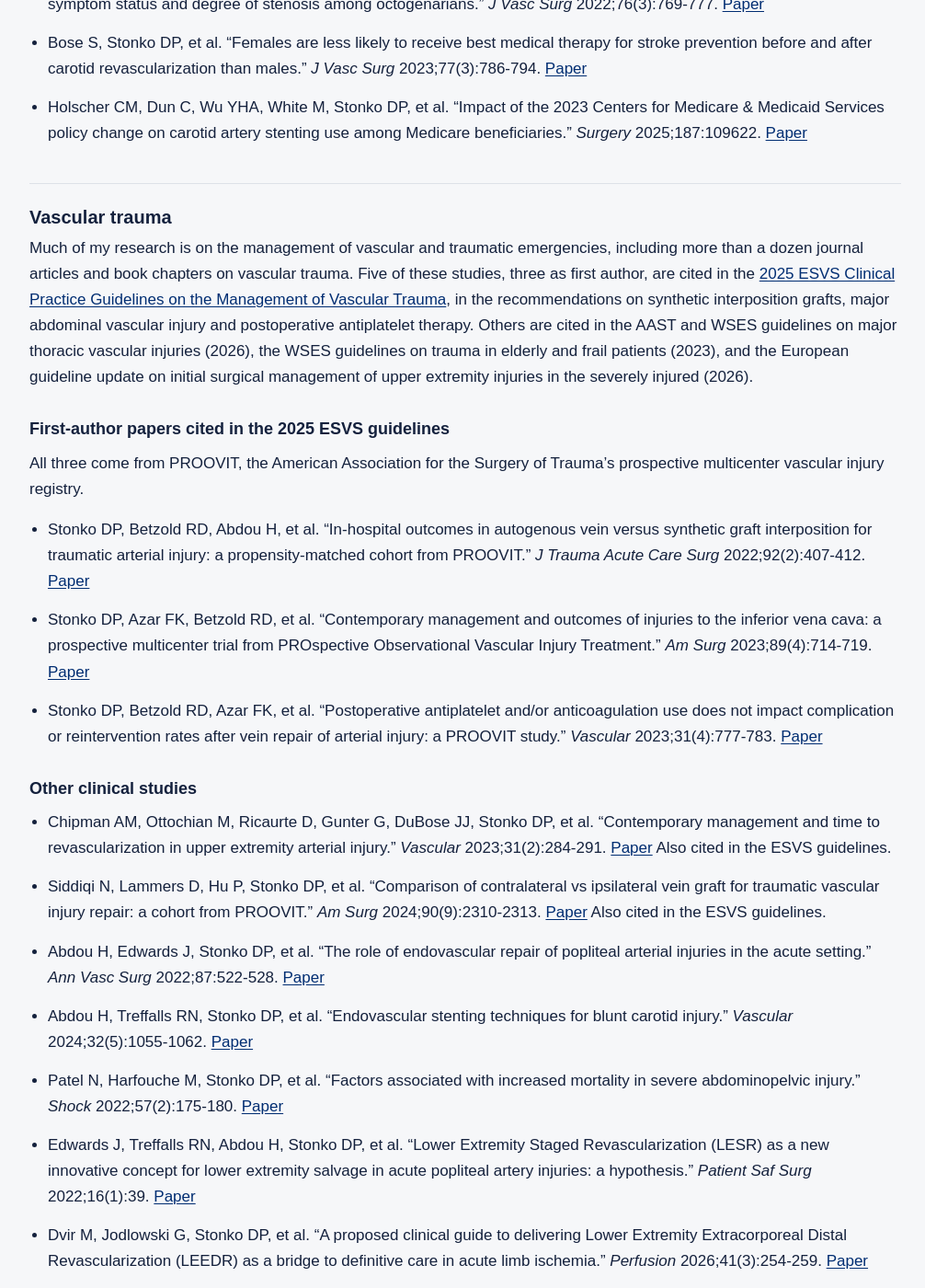
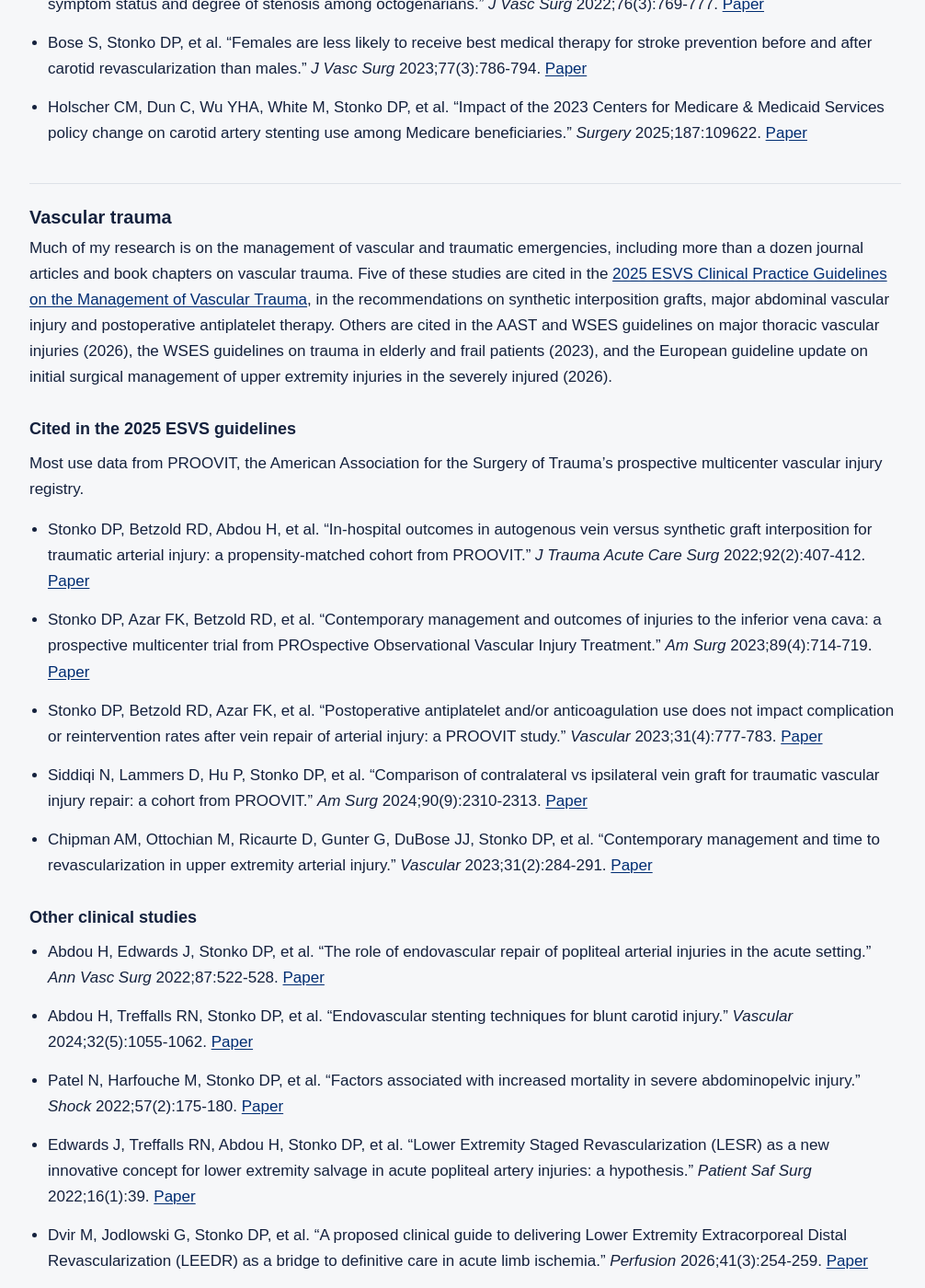
Before and after one commit to davidstonko/ai-surgery, a Jekyll site: the page built from docs/research/index.md, in a window 1280 px wide and 1400 px high, scrolled down 3841 px. Shown: the whole window at 92% size, without its empty margins (134-1140 px from the left). Built offline with Jekyll 4.4.1, drawn with Linux system fonts in a browser that asks for light colours.

Commit message:
Research: list all five ESVS-cited papers
Co-Authored-By: Claude Opus 5.5 <noreply@anthropic.com>
Claude-Session: https://claude.ai/code/session_01CC9uqAMJHVu3pkJefiANJN

```diff
--- a/docs/research/index.md
+++ b/docs/research/index.md
@@ -117,20 +117,20 @@ More of my carotid work:
 
 ### Vascular trauma
 
-Much of my research is on the management of vascular and traumatic emergencies, including more than a dozen journal articles and book chapters on vascular trauma. Five of these studies, three as first author, are cited in the [2025 ESVS Clinical Practice Guidelines on the Management of Vascular Trauma](https://doi.org/10.1016/j.ejvs.2024.12.018), in the recommendations on synthetic interposition grafts, major abdominal vascular injury and postoperative antiplatelet therapy. Others are cited in the AAST and WSES guidelines on major thoracic vascular injuries (2026), the WSES guidelines on trauma in elderly and frail patients (2023), and the European guideline update on initial surgical management of upper extremity injuries in the severely injured (2026).
+Much of my research is on the management of vascular and traumatic emergencies, including more than a dozen journal articles and book chapters on vascular trauma. Five of these studies are cited in the [2025 ESVS Clinical Practice Guidelines on the Management of Vascular Trauma](https://doi.org/10.1016/j.ejvs.2024.12.018), in the recommendations on synthetic interposition grafts, major abdominal vascular injury and postoperative antiplatelet therapy. Others are cited in the AAST and WSES guidelines on major thoracic vascular injuries (2026), the WSES guidelines on trauma in elderly and frail patients (2023), and the European guideline update on initial surgical management of upper extremity injuries in the severely injured (2026).
 
-#### First-author papers cited in the 2025 ESVS guidelines
+#### Cited in the 2025 ESVS guidelines
 
-All three come from PROOVIT, the American Association for the Surgery of Trauma's prospective multicenter vascular injury registry.
+Most use data from PROOVIT, the American Association for the Surgery of Trauma's prospective multicenter vascular injury registry.
 
 - Stonko DP, Betzold RD, Abdou H, et al. "In-hospital outcomes in autogenous vein versus synthetic graft interposition for traumatic arterial injury: a propensity-matched cohort from PROOVIT." *J Trauma Acute Care Surg* 2022;92(2):407-412. [Paper](https://doi.org/10.1097/TA.0000000000003465)
 - Stonko DP, Azar FK, Betzold RD, et al. "Contemporary management and outcomes of injuries to the inferior vena cava: a prospective multicenter trial from PROspective Observational Vascular Injury Treatment." *Am Surg* 2023;89(4):714-719. [Paper](https://doi.org/10.1177/00031348211038556)
 - Stonko DP, Betzold RD, Azar FK, et al. "Postoperative antiplatelet and/or anticoagulation use does not impact complication or reintervention rates after vein repair of arterial injury: a PROOVIT study." *Vascular* 2023;31(4):777-783. [Paper](https://doi.org/10.1177/17085381221082371)
+- Siddiqi N, Lammers D, Hu P, Stonko DP, et al. "Comparison of contralateral vs ipsilateral vein graft for traumatic vascular injury repair: a cohort from PROOVIT." *Am Surg* 2024;90(9):2310-2313. [Paper](https://doi.org/10.1177/00031348241246167)
+- Chipman AM, Ottochian M, Ricaurte D, Gunter G, DuBose JJ, Stonko DP, et al. "Contemporary management and time to revascularization in upper extremity arterial injury." *Vascular* 2023;31(2):284-291. [Paper](https://doi.org/10.1177/17085381211062726)
 
 #### Other clinical studies
 
-- Chipman AM, Ottochian M, Ricaurte D, Gunter G, DuBose JJ, Stonko DP, et al. "Contemporary management and time to revascularization in upper extremity arterial injury." *Vascular* 2023;31(2):284-291. [Paper](https://doi.org/10.1177/17085381211062726) Also cited in the ESVS guidelines.
-- Siddiqi N, Lammers D, Hu P, Stonko DP, et al. "Comparison of contralateral vs ipsilateral vein graft for traumatic vascular injury repair: a cohort from PROOVIT." *Am Surg* 2024;90(9):2310-2313. [Paper](https://doi.org/10.1177/00031348241246167) Also cited in the ESVS guidelines.
 - Abdou H, Edwards J, Stonko DP, et al. "The role of endovascular repair of popliteal arterial injuries in the acute setting." *Ann Vasc Surg* 2022;87:522-528. [Paper](https://doi.org/10.1016/j.avsg.2022.05.040)
 - Abdou H, Treffalls RN, Stonko DP, et al. "Endovascular stenting techniques for blunt carotid injury." *Vascular* 2024;32(5):1055-1062. [Paper](https://doi.org/10.1177/17085381231193062)
 - Patel N, Harfouche M, Stonko DP, et al. "Factors associated with increased mortality in severe abdominopelvic injury." *Shock* 2022;57(2):175-180. [Paper](https://doi.org/10.1097/SHK.0000000000001851)
```
